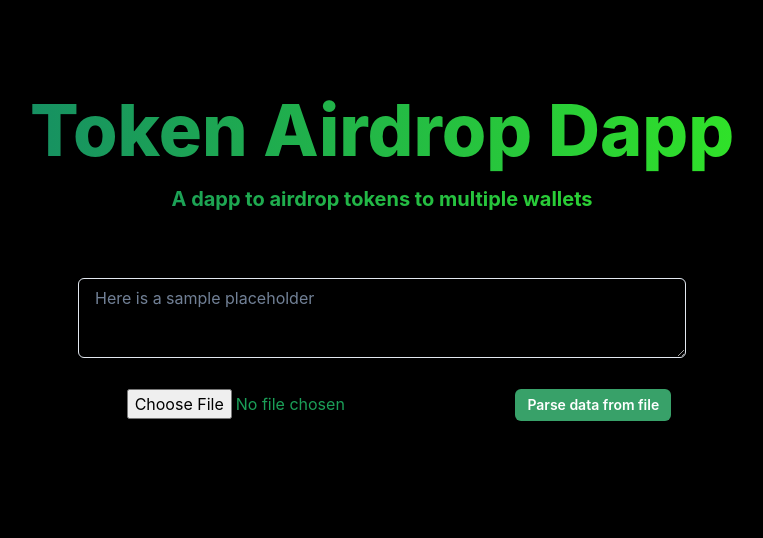
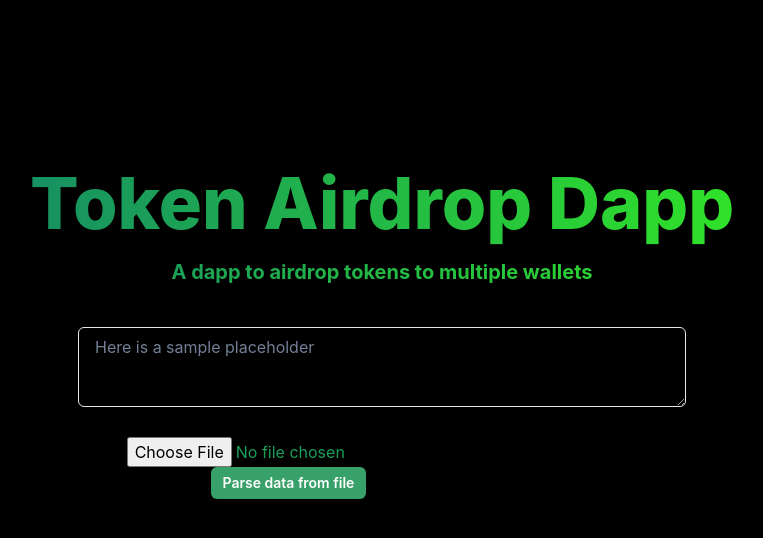
Before and after one commit to 0xAnon0602/Disperse-DApp, a React (Create React App) app: page / in a window 1280 px wide. Shown: the top 538 px of the page, without its empty margins (258-1021 px from the left). Built offline with nearby package versions, Linux system fonts and the light colour scheme; what wagmi would draw is missing.

Commit message:
Improved UI

```diff
--- a/src/Main.css
+++ b/src/Main.css
@@ -16,10 +16,12 @@
     display: flex;
     flex-direction: column;
     text-align: center;
+    margin-top: 6%;
   }
 
   .textarea {
     width: 50%;
+    margin-top: -2%;
     margin-left: 25%;
     color: #1B9F58;
   }
@@ -30,9 +32,13 @@
     background-color:black;
   }
   .thirdButton {
-    margin-left: 8%;
+    margin-left: 15%;
   }
 
+  .fourthButton {
+    margin-top: 5%;
+    margin-left: 40%;
+  }
 
   .footer {
     display: flex;
```
